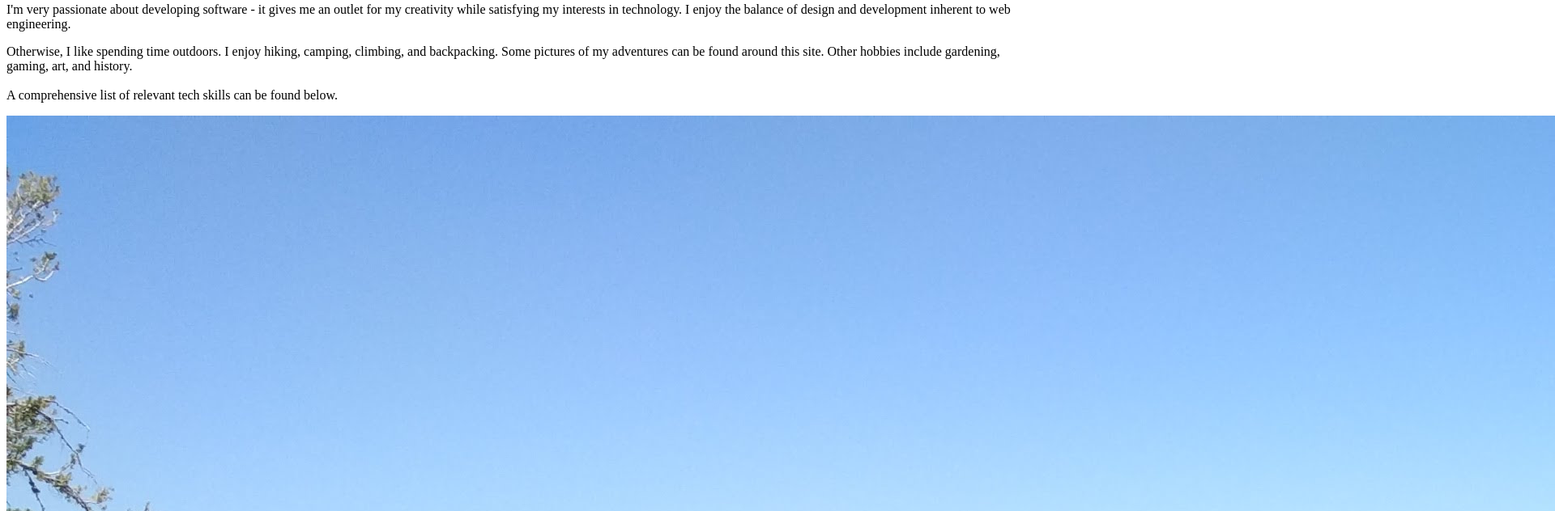
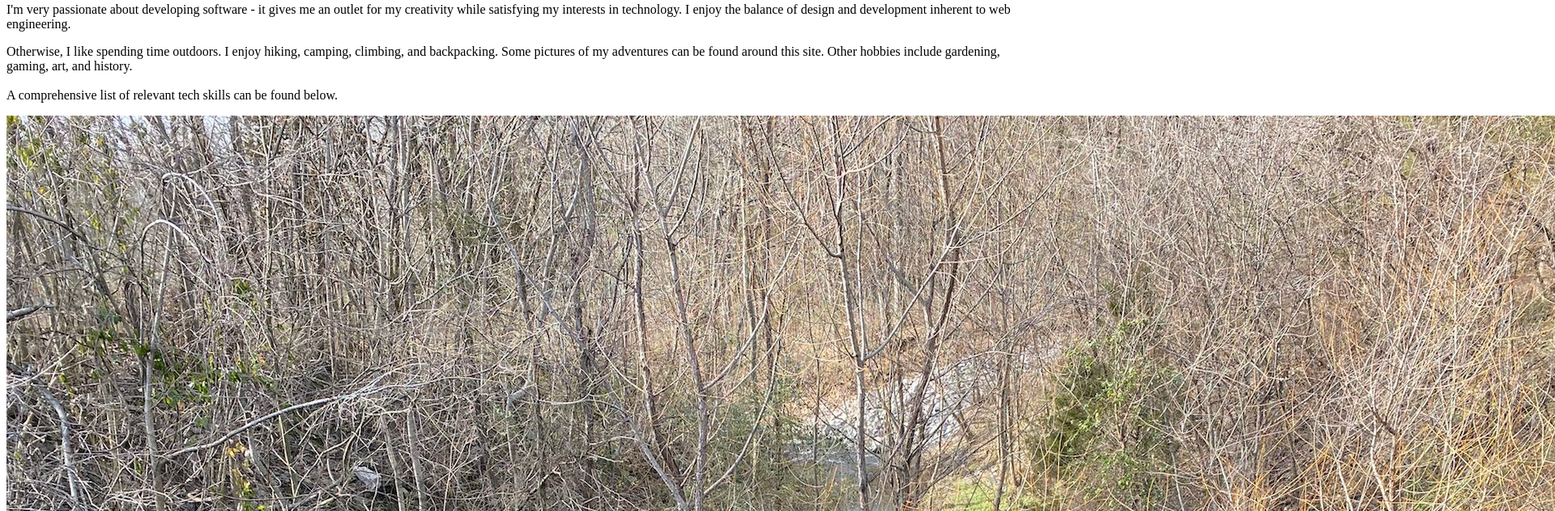
Before and after one commit to wakaspar/hildegard_dark, a website: page public/templates/about.html in a window 1280 px wide. Shown: the part 1364-1996 px from the top of the page at 81% size, 1920 px wide, since content can reach past the window. Drawn offline with Linux system fonts and the light colour scheme.

Commit message:
adds & sets new img asset (rad3.jpg) to /about

```diff
--- a/public/templates/about.html
+++ b/public/templates/about.html
@@ -12,7 +12,7 @@
         <p>Otherwise, I like spending time outdoors.  I enjoy hiking, camping, climbing, and backpacking.  Some pictures of my adventures can be found around this site.  Other hobbies include gardening, gaming, art, and history.<br><br>A comprehensive list of relevant tech skills can be found below.</p>
       </div>
       <div class="ui row">
-        <img class="banner-img" src="/images/about/kcf.jpg" alt="">
+        <img class="banner-img" src="/images/about/rad3.jpg" alt="">
       </div>
     </div>
   </div>
```
Also changed, not shown: public/images/about/rad3.jpg (added).
